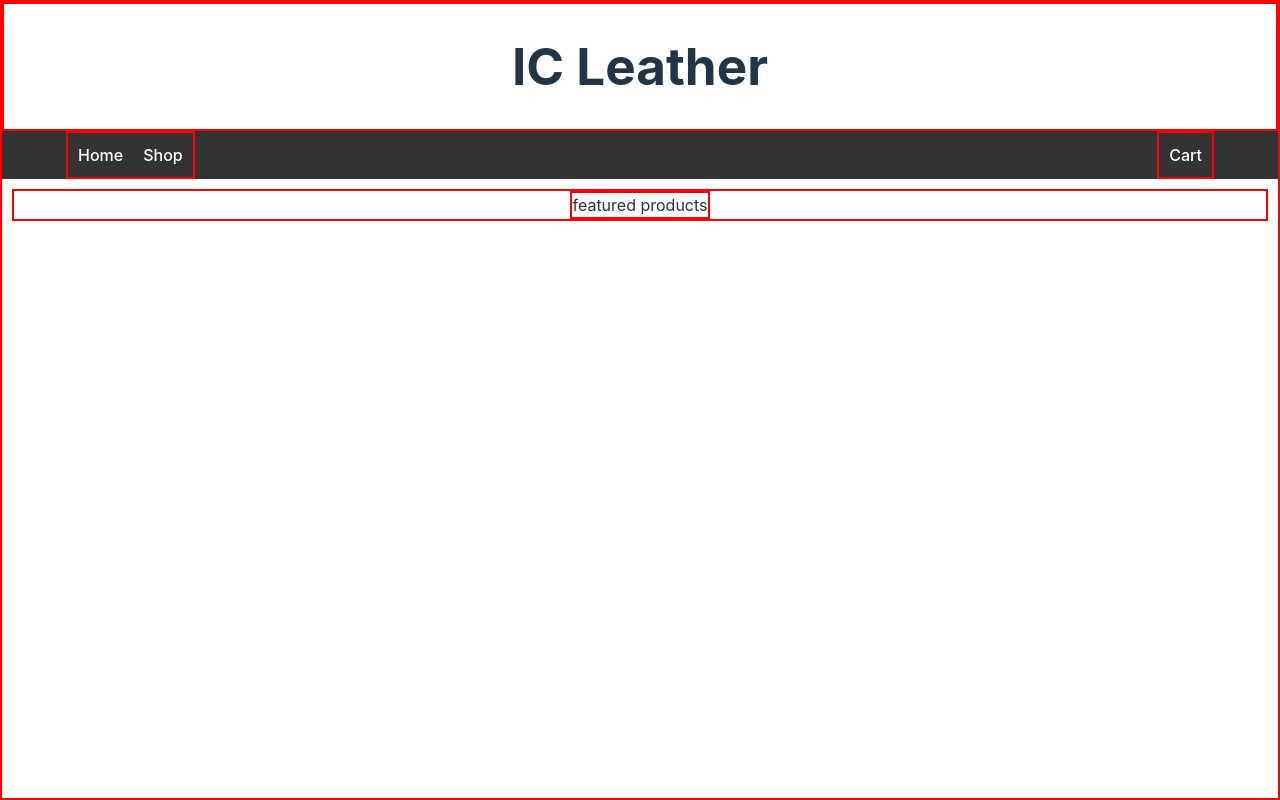
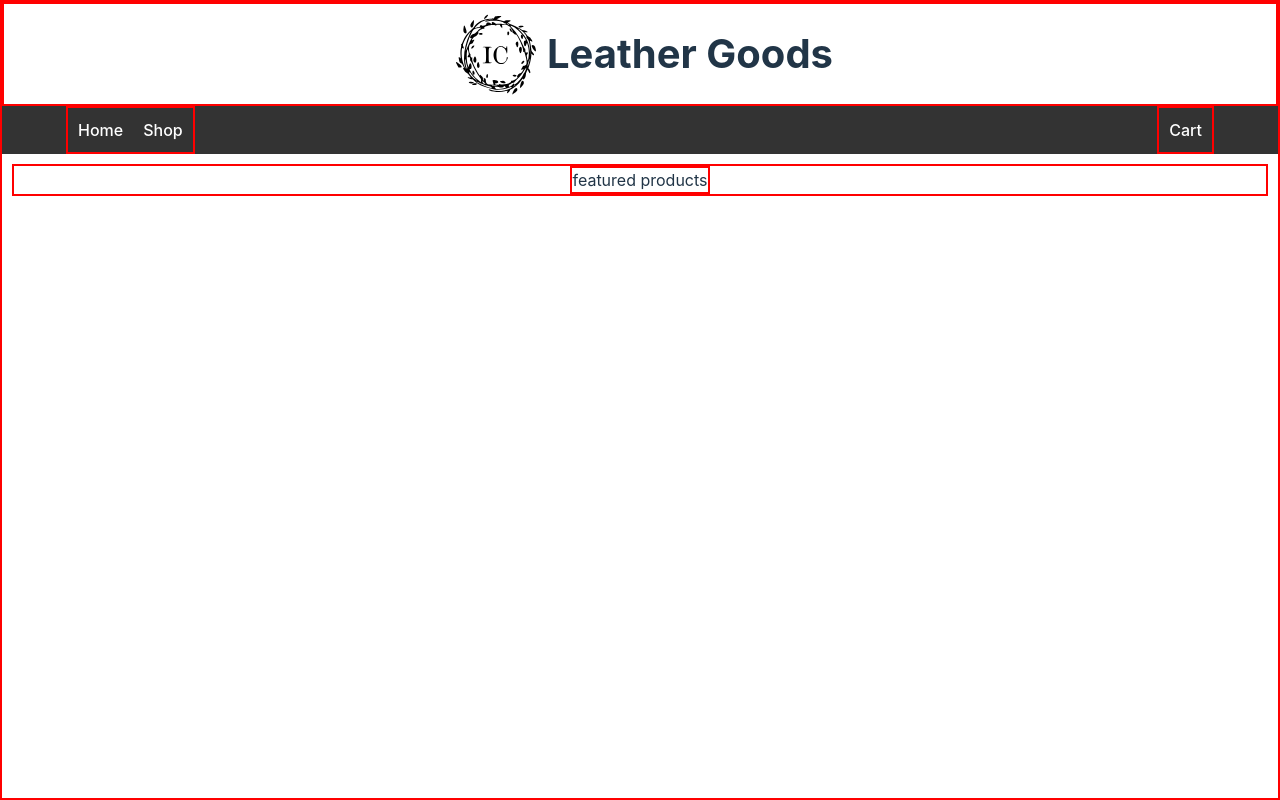
Before and after one commit to IronPavlo/Exam2, a React (Vite) app in the folder examsite/: page / in a window 1280 px wide. Built offline with nearby package versions, Linux system fonts and the light colour scheme.

Commit message:
Added Logo and Changed Title

```diff
--- a/examsite/index.html
+++ b/examsite/index.html
@@ -2,7 +2,7 @@
 <html lang="en">
   <head>
     <meta charset="UTF-8" />
-    <link rel="icon" type="image/svg+xml" href="/vite.svg" />
+    <link rel="icon" type="image/svg+xml" href="./src/assets/ICLeather.svg" />
     <meta name="viewport" content="width=device-width, initial-scale=1.0" />
     <title>IC Leather</title>
   </head>
--- /dev/null
+++ b/examsite/src/components/Header/Header.css
@@ -0,0 +1,14 @@
+.logo{
+    display: flex;
+    justify-content: center;
+    align-items: center;
+}
+
+.logo img{
+    display: flex;
+    height: 100px;
+    justify-content: center;
+}
+.logo h1{
+    font-size: 2.5em;
+}
--- a/examsite/src/components/Header/Header.jsx
+++ b/examsite/src/components/Header/Header.jsx
@@ -1,5 +1,5 @@
 import Navbar from "../Navbar/Navbar"
-
+import "./Header.css"
 
 
 function Header() {
@@ -10,7 +10,7 @@ function Header() {
     return (
       <>
         <header>
-            <div className="logo"><h1>IC Leather</h1></div>
+            <div className="logo"><img src="/src/assets/ICLeather.svg" alt="" /> <h1>Leather Goods</h1></div>
             <Navbar/>
         </header>
 
```
Also changed, not shown: examsite/src/assets/ICLeather.svg (added).
